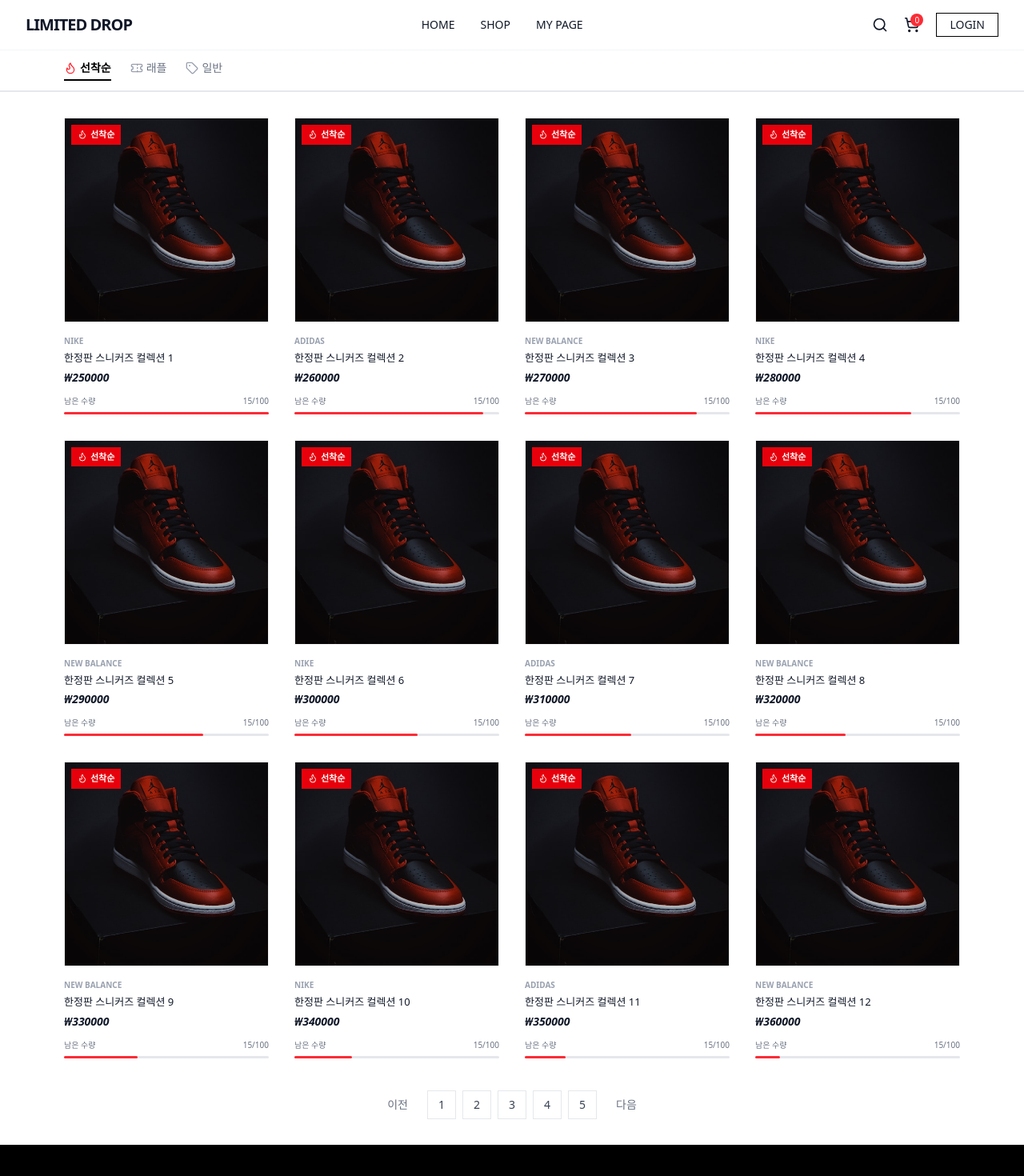
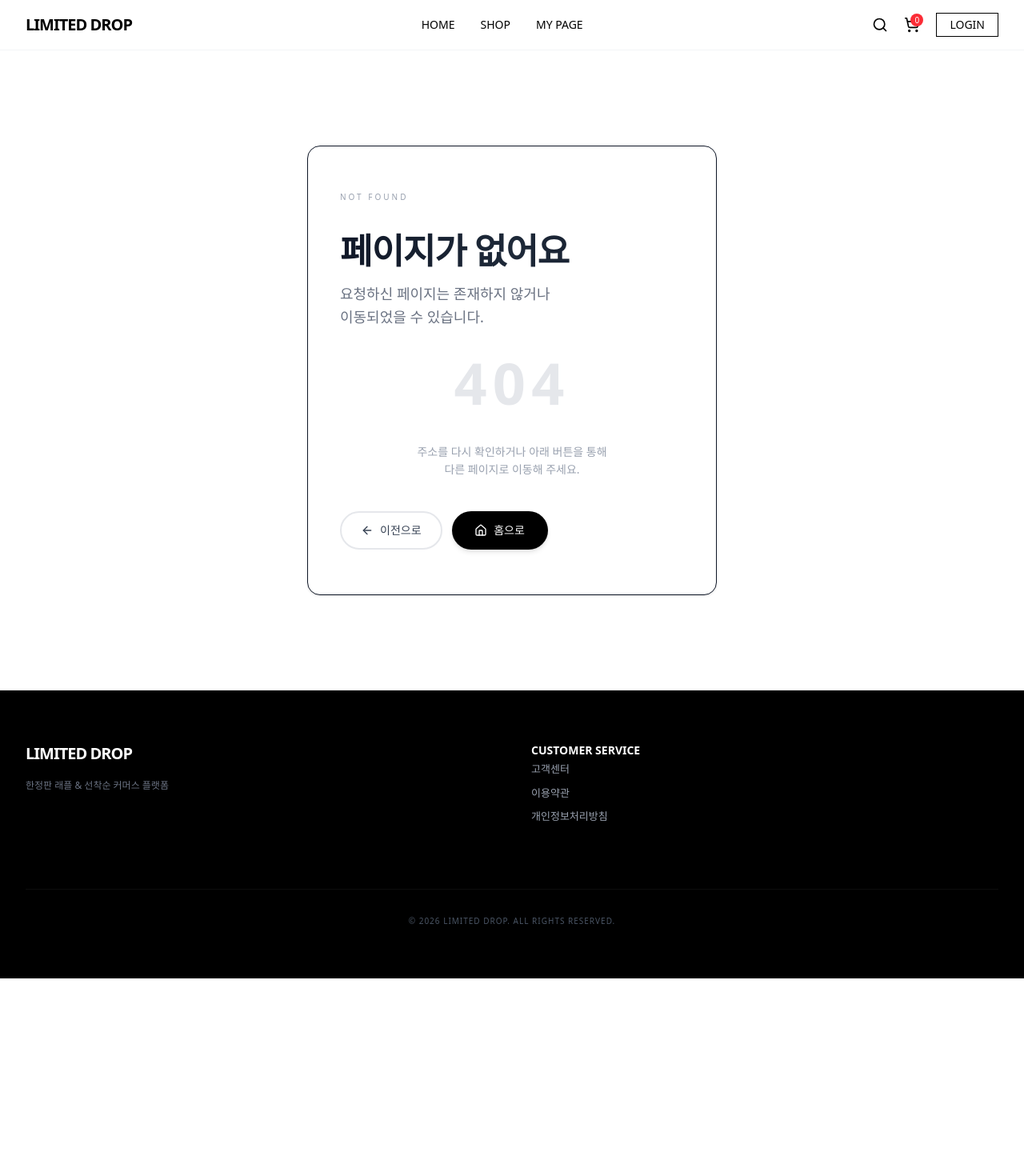
Before and after one commit to kuminkyu9/limited-drop-client, a React (Vite) app: page /shop in a window 1280 px wide. Shown: the top 1470 px of the page at 80% size. After the commit the page ends 1223 px from the top, so only its background shows below. Built offline with nearby package versions, Linux system fonts and the light colour scheme.

Commit message:
feat: 화면 개선 및 기능 개선 -404 페이지 수정 -상점 주소 개선 -상점 페이지 리팩토링 -상점 페이지 네이션 스타일 개선

```diff
--- a/src/components/Navbar.tsx
+++ b/src/components/Navbar.tsx
@@ -20,7 +20,7 @@
   }
 
   const goShop = () => {
-    navigate('/shop');
+    navigate('/shop/firstCome/1');
   }
 
   const goMypage = () => {
--- a/src/components/Pagenation.tsx
+++ b/src/components/Pagenation.tsx
@@ -1,27 +1,39 @@
-export interface PageListItem {
-  id: number;
+interface itemProps {
+  currentPage: number;
+  pageList: number[];
+  click: (data: number) => void;
 }
 
-interface itemProps {
-  pageList: PageListItem[];
-  click: (data: PageListItem) => void;
-}
-
-const Pagenation = ({ pageList, click }: itemProps) => {
+const Pagenation = ({ currentPage, pageList, click }: itemProps) => {
 
   return (
     <div className="mt-10 flex items-center justify-center gap-2 text-sm">
-      <button className="px-4 py-2 text-gray-500 hover:text-black cursor-pointer">
+      <button
+        onClick={() => currentPage > 1 && click(currentPage - 1)}
+        className="px-4 py-2 text-gray-500 hover:text-black cursor-pointer disabled:opacity-30"
+        disabled={currentPage <= 1}
+      >
         이전
       </button>
-      {pageList.map((item, idx) => (
-        <div key={idx}>
-          <button onClick={() => click(item)} className="h-9 w-9 border border-gray-200 text-gray-700 hover:bg-gray-50 cursor-pointer">
-            {idx + 1}
+      {pageList.map((item) => (
+        <div key={item}>
+          <button
+            onClick={() => click(item)}
+            className={`h-9 w-9 border cursor-pointer transition-colors ${
+              currentPage === item
+                ? "bg-gray-100 border-gray-400 text-black font-bold" // 활성화 스타일 (hover색 응용)
+                : "border-gray-200 text-gray-700 hover:bg-gray-50"   // 기본 스타일
+            }`}
+          >
+            {item}
           </button>
         </div>
       ))}
-      <button className="px-4 py-2 text-gray-500 hover:text-black cursor-pointer">
+      <button
+        onClick={() => currentPage < pageList.length && click(currentPage + 1)}
+        className="px-4 py-2 text-gray-500 hover:text-black cursor-pointer disabled:opacity-30"
+        disabled={currentPage >= pageList.length}
+      >
         다음
       </button>
     </div>
--- a/src/router/index.tsx
+++ b/src/router/index.tsx
@@ -16,7 +16,7 @@
 
   {path: '/product/:id', element: <ProductDetail />, },
 
-  {path: '/shop', element: <ShopMain />, },
+  {path: '/shop/:tab/:page', element: <ShopMain />, },
 
   {path: '/login', element: <LoginMain />, },
 
--- a/src/screens/Main.tsx
+++ b/src/screens/Main.tsx
@@ -118,7 +118,7 @@
       <section className="bg-black text-white py-28 text-center px-4">
         <h2 className="text-4xl md:text-5xl font-black mb-4">놓치지 마세요</h2>
         <p className="mb-10 text-gray-400 font-light text-sm md:text-base">한정된 기회, 지금 바로 참여하세요</p>
-        <button onClick={() => navigate('/shop')} className="bg-white text-black px-14 py-4 text-sm font-bold hover:bg-gray-200 transition-all cursor-pointer">
+        <button onClick={() => navigate('/shop/firstCome/1')} className="bg-white text-black px-14 py-4 text-sm font-bold hover:bg-gray-200 transition-all cursor-pointer">
           전체 상품 보기
         </button>
       </section>
--- a/src/screens/NotFoundPage.tsx
+++ b/src/screens/NotFoundPage.tsx
@@ -1,92 +1,72 @@
+import Navbar from "@/components/Navbar";
+import Footer from "@/components/Footer";
 import { useNavigate } from 'react-router-dom';
+import { Home, ArrowLeft } from 'lucide-react';
 
-// 아이콘 컴포넌트들 (SVG 직접 포함)
-const HomeIcon = () => (
-  <svg xmlns="http://www.w3.org/2000/svg" width="18" height="18" viewBox="0 0 24 24" fill="none" stroke="currentColor" strokeWidth="2" strokeLinecap="round" strokeLinejoin="round">
-    <path d="M3 9l9-7 9 7v11a2 2 0 0 1-2 2H5a2 2 0 0 1-2-2z" />
-    <polyline points="9 22 9 12 15 12 15 22" />
-  </svg>
-);
-
-const ArrowLeftIcon = () => (
-  <svg xmlns="http://www.w3.org/2000/svg" width="18" height="18" viewBox="0 0 24 24" fill="none" stroke="currentColor" strokeWidth="2" strokeLinecap="round" strokeLinejoin="round">
-    <line x1="19" y1="12" x2="5" y2="12" />
-    <polyline points="12 19 5 12 12 5" />
-  </svg>
-);
-
-// 경로 잘못 갔을 때
 const NotFoundPage = () => {
   const navigate = useNavigate();
 
   return (
-    <div className="min-h-screen bg-[#f8f9fa] flex items-center justify-center p-4 relative font-sans">
-      {/* 메인 카드 컨테이너 */}
-      <div className="bg-white rounded-2xl shadow-sm border border-gray-100 p-8 md:p-12 max-w-lg w-full text-center">
+    <div className="min-h-screen bg-white">
+      {/* --- Navbar --- */}
+      <Navbar search={() => console.log("go search")} />
 
-        {/* 경고 아이콘 영역 */}
-        <div className="flex justify-center mb-6">
-          <div className="relative">
-            {/* 배경 원 효과 (퍼지는 느낌) */}
-            <div className="absolute inset-0 bg-red-100 rounded-full scale-125 opacity-50"></div>
-            <div className="relative bg-red-50 rounded-full p-4">
-              <svg xmlns="http://www.w3.org/2000/svg" width="48" height="48" viewBox="0 0 24 24" fill="none" stroke="#ef4444" strokeWidth="2" strokeLinecap="round" strokeLinejoin="round">
-                <circle cx="12" cy="12" r="10" />
-                <line x1="12" y1="8" x2="12" y2="12" />
-                <line x1="12" y1="16" x2="12.01" y2="16" />
-              </svg>
+      <div className="min-h-screen bg-white text-gray-900 flex items-center justify-center px-4 md:px-6 py-8 font-sans">
+        {/* 중앙 카드 - 컴팩트하게 */}
+        <div className="w-full max-w-lg">
+          <div className="border border-gray-150 rounded-2xl px-8 py-12 md:px-10 md:py-14 bg-white shadow-sm">
+
+            {/* 상단 라벨 */}
+            <p className="text-[10px] tracking-[0.3em] uppercase text-gray-400 mb-8">
+              NOT FOUND
+            </p>
+
+            {/* 메인 타이틀 - 크기 다운 */}
+            <div className="mb-6">
+              <h1 className="text-2xl md:text-3xl lg:text-[2.75rem] font-black leading-tight tracking-tight bg-linear-to-r from-gray-900 via-gray-800 to-gray-900 bg-clip-text text-transparent mb-3">
+                페이지가 없어요
+              </h1>
+              <p className="text-base md:text-lg text-gray-500 leading-relaxed max-w-sm">
+                요청하신 페이지는 존재하지 않거나<br />
+                이동되었을 수 있습니다.
+              </p>
+            </div>
+
+            {/* 404 숫자 - 크기 다운 */}
+            <div className="flex items-center justify-center text-3xl md:text-[4rem] lg:text-[4.5rem] font-black tracking-widest text-gray-200 select-none mb-8">
+              <span>404</span>
+            </div>
+
+            {/* 서브 텍스트 */}
+            <p className="text-sm text-gray-400 text-center max-w-sm mx-auto mb-8 leading-relaxed">
+              주소를 다시 확인하거나 아래 버튼을 통해<br />
+              다른 페이지로 이동해 주세요.
+            </p>
+
+            {/* 버튼 영역 */}
+            <div className="flex flex-col sm:flex-row gap-3 pt-2">
+              <button
+                onClick={() => navigate(-1)}
+                className="group cursor-pointer inline-flex items-center justify-center gap-2 rounded-full border-2 border-gray-200 px-6 py-3 text-sm font-medium text-gray-700 hover:border-gray-300 hover:bg-gray-50 transition-all duration-200 min-w-30"
+              >
+                <ArrowLeft className="w-4 h-4" />
+                <span>이전으로</span>
+              </button>
+
+              <button
+                onClick={() => navigate('/')}
+                className="group cursor-pointer inline-flex items-center justify-center gap-2 rounded-full bg-black hover:bg-gray-900 text-white px-6 py-3 text-sm font-medium transition-all duration-200 shadow-md hover:shadow-lg min-w-30"
+              >
+                <Home className="w-4 h-4" />
+                <span>홈으로</span>
+              </button>
             </div>
           </div>
         </div>
-
-        {/* 텍스트 영역 */}
-        <h1 className="text-5xl font-bold text-gray-800 mb-2">404</h1>
-        <h2 className="text-xl font-semibold text-gray-700 mb-4">페이지를 찾을 수 없습니다</h2>
-        <p className="text-gray-500 mb-8 leading-relaxed text-sm md:text-base">
-          요청하신 페이지가 존재하지 않거나<br className="hidden md:block" />
-          잘못된 경로로 접근하셨습니다.
-        </p>
-
-        {/* 원인 박스 */}
-        <div className="bg-gray-50 rounded-lg p-6 mb-8 text-left">
-          <p className="text-xs font-semibold text-gray-500 mb-3 text-center uppercase tracking-wider">가능한 원인:</p>
-          <ul className="text-sm text-gray-600 space-y-2 list-disc list-inside px-2">
-            <li>URL 주소가 잘못 입력되었습니다</li>
-            <li>페이지가 삭제되었거나 이동되었습니다</li>
-            <li>접근 권한이 없는 페이지입니다</li>
-          </ul>
-        </div>
-
-        {/* 버튼 영역 */}
-        <div className="flex flex-col md:flex-row gap-3 justify-center">
-          <button
-            onClick={() => navigate(-1)}
-            className="cursor-pointer flex items-center justify-center gap-2 px-6 py-3 border border-gray-200 rounded-lg text-gray-600 hover:bg-gray-50 hover:border-gray-300 transition-all text-sm font-medium w-full md:w-auto"
-          >
-            <ArrowLeftIcon />
-            이전 페이지
-          </button>
-
-          <button
-            onClick={() => navigate('/')}
-            className="cursor-pointer flex items-center justify-center gap-2 px-6 py-3 bg-[#ff6b00] hover:bg-[#e65100] text-white rounded-lg transition-colors text-sm font-medium w-full md:w-auto shadow-sm"
-          >
-            <HomeIcon />
-            홈으로 가기
-          </button>
-        </div>
       </div>
 
-      {/* 우측 하단 도움말 플로팅 아이콘 */}
-      <button className="fixed bottom-6 right-6 p-0 hover:scale-105 transition-transform cursor-pointer" aria-label="Help">
-        <div className="bg-gray-900 text-white rounded-full p-3 shadow-lg flex items-center justify-center">
-          <svg xmlns="http://www.w3.org/2000/svg" width="20" height="20" viewBox="0 0 24 24" fill="none" stroke="currentColor" strokeWidth="2" strokeLinecap="round" strokeLinejoin="round">
-            <circle cx="12" cy="12" r="10" />
-            <path d="M9.09 9a3 3 0 0 1 5.83 1c0 2-3 3-3 3" />
-            <line x1="12" y1="17" x2="12.01" y2="17" />
-          </svg>
-        </div>
-      </button>
+      {/* --- Footer --- */}
+      <Footer />
     </div>
   );
 };
--- a/src/screens/mypage/MypageMain.tsx
+++ b/src/screens/mypage/MypageMain.tsx
@@ -73,7 +73,7 @@
       </div>
 
       {/* 컨텐츠 영역 (전체 높이 키우고 여백 넉넉하게) */}
-      <main className="mx-auto min-h-[800px] max-w-6xl px-8 py-8">
+      <main className="mx-auto min-h-200 max-w-6xl px-8 py-8">
         {tab === "entries" ? <EntriesList /> : <OrdersList />}
       </main>
 
--- a/src/screens/shop/ShopMain.tsx
+++ b/src/screens/shop/ShopMain.tsx
@@ -1,9 +1,10 @@
 import Navbar from '@/components/Navbar';
 import ShopTab from '@/screens/shop/ShopTab';
 import Footer from '@/components/Footer';
-import { useState } from "react";
 import FCFSCard, { type TmpFCFSCardProps } from '@/screens/card/FCFSCard';
-import Pagenation, { type PageListItem } from '@/components/Pagenation';
+import Pagenation from '@/components/Pagenation';
+import { useNavigate, useParams } from 'react-router-dom';
+import { useEffect } from 'react';
 
 // 임시 이미지
 import shoesImg from '@/assets/images/shoes.jpg';
@@ -23,20 +24,41 @@
   { id: 12, img: shoesImg, brand: "NEW BALANCE", name: "한정판 스니커즈 컬렉션 12", price: 360000, progress: 12, stock: "15/100" },
 ];
 
-const page = [
-  { id: 1, },
-  { id: 2, },
-  { id: 3, },
-  { id: 4, },
-  { id: 5, },
-]
+const pageList = [1, 2, 3, 4, 5];
 
 const ShopMain = () => {
-  const [tab, setTab] = useState<"firstCome" | "raffle" | "normal">("firstCome");
+  const navigate = useNavigate();
 
-  const setPage = (data: PageListItem) => {
-    console.log(data);
-  }
+  const { tab: routeTab, page: routePage } = useParams<{ tab: string; page: string }>();
+
+  const isValidTab = (t: string | undefined): t is "firstCome" | "raffle" | "normal" => {
+    return ["firstCome", "raffle", "normal"].includes(t as string);
+  };
+
+  const isValidPage = (p: string | undefined) => {
+    return p && !isNaN(Number(p)) && Number(p) > 0;
+  };
+
+  const currentTab = isValidTab(routeTab) ? routeTab : "firstCome";
+  const currentPage = isValidPage(routePage) ? routePage! : "1";
+
+  const handleTabChange = (newTab: "firstCome" | "raffle" | "normal") => {
+    navigate(`/shop/${newTab}/1`);
+    console.log(`new_tab:${newTab}, page: ${currentPage}`);
+  };
+
+  const setPage = (newPage: number) => {
+    navigate(`/shop/${currentTab}/${newPage}`);
+    console.log(`new_page:${currentTab}, page: ${newPage}`);
+  };
+
+  // 주소창에 이상한 값(ㅇㄴㅇ 등) 입력 시 자동으로 주소 교정
+  useEffect(() => {
+    if (!isValidTab(routeTab) || !isValidPage(routePage)) {
+      // 잘못된 주소면 정상적인 주소로 리다이렉트 (replace로 히스토리 관리)
+      navigate(`/shop/${currentTab}/${currentPage}`, { replace: true });
+    }
+  }, [routeTab, routePage, currentTab, currentPage, navigate]);
 
   return (
     <div className="min-h-screen bg-white text-gray-900">
@@ -46,22 +68,16 @@
         <Navbar search={() => {console.log('go search');}} />
 
         {/* 상단 필터 탭 */}
-        <ShopTab value={tab} onChange={setTab} />
+        <ShopTab value={currentTab} onChange={handleTabChange} />
       </header>
 
       {/* 메인 컨텐츠: 상품 그리드 + 페이지네이션 */}
       <main className="mx-auto max-w-6xl px-4 py-8">
         <section className="grid gap-8 md:grid-cols-2 lg:grid-cols-4">
-          {products.map((item, idx) => (
-            <div key={idx}>
+          {products.map((item) => (
+            <div key={item.id}>
               <FCFSCard
-                img={item.img}
-                brand={item.brand}
-                name={item.name}
-                price={item.price}
-                stock={item.stock}
-                progress={item.progress}
-                isSoldOut={item.isSoldOut}
+                {...item}
                 click={() => console.log('tmp')}
               />
             </div>
@@ -69,7 +85,7 @@
         </section>
 
         {/* 페이지네이션 */}
-        <Pagenation pageList={page} click={setPage} />
+        <Pagenation currentPage={Number(currentPage)} pageList={pageList} click={setPage} />
       </main>
 
       {/* --- Footer --- */}
```
Also changed, not shown: src/screens/Tmp.tsx (added, +7 -0 lines).
